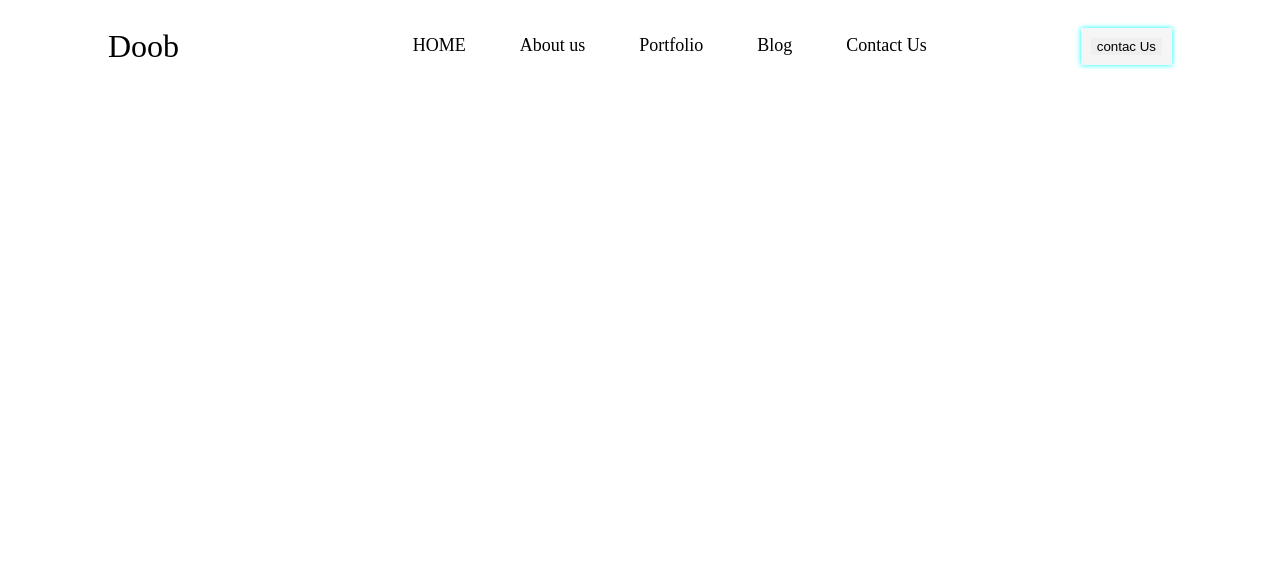
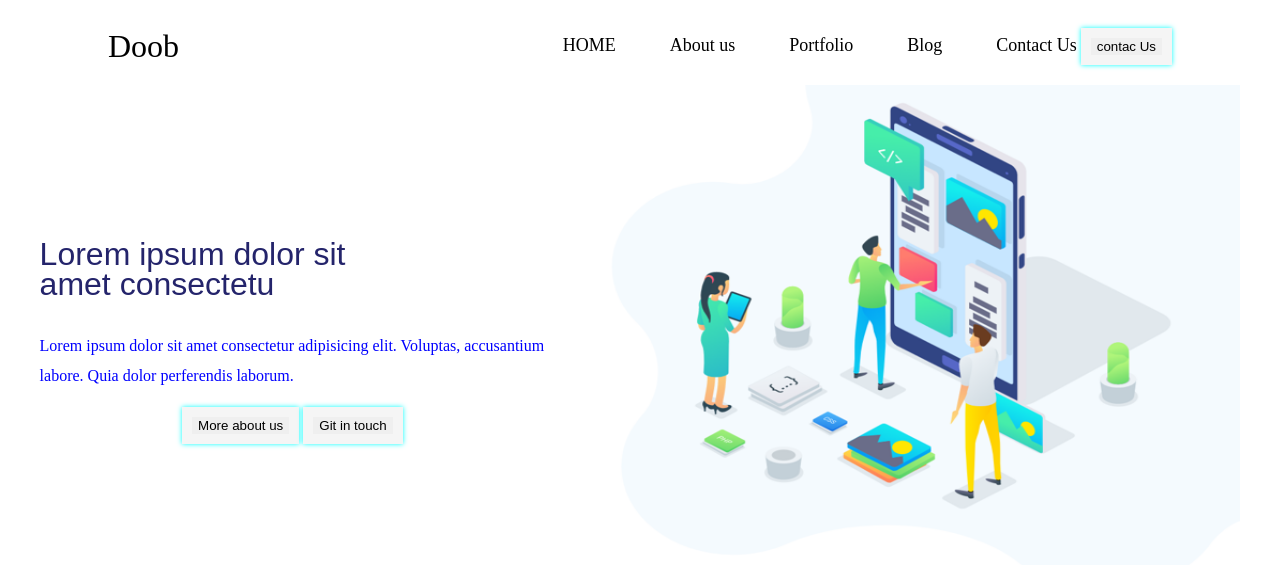
Before and after one commit to zaki4Y/Mini_projet2, a plain HTML site: page index.html in a window 1280 px wide. Drawn offline with Linux system fonts and the light colour scheme.

Commit message:
fin_section

```diff
--- a/index.html
+++ b/index.html
@@ -21,6 +21,27 @@
                 <button>contac Us</button>
             </nav>
         </div>
+    <!--fin  -->
+
     </header>
+    <!-- section_zaki -->
+    <main>
+        <div class="main-content">
+            <div class="text">
+                <div>
+                <p class="text2">Lorem ipsum dolor sit <br> amet consectetu</p>
+                <p>Lorem ipsum dolor sit amet consectetur adipisicing elit. Voluptas, accusantium labore. Quia dolor perferendis laborum.</p>
+                </div>
+                <div class="btn2">
+                    <button type="button">More about us</button>
+                    <button type="button">Git in touch</button>
+                </div>
+            </div>
+            <div class="img">
+                <img src="./puplic/img/imgcss.png" alt="">
+            </div>
+        </div>
+
+    </main>
 </body>
 </html>
--- a/puplic/css/app.css
+++ b/puplic/css/app.css
@@ -1,3 +1,9 @@
+
+
+
+
+
+/* zaki_navbar_debut*/
 .header {
     position: sticky;
     top: 0;
@@ -22,5 +28,66 @@
 button {
     border: 10px solid whitesmoke;
     box-shadow: 0 0 5px cyan;
-    margin-left: 150px;
+
 }
+.logo:hover {
+    border-bottom: 5px solid red;
+}
+
+.navbar a:hover {
+    color: red;
+}
+
+button:hover {
+    color: red;
+    box-shadow: 0 0 5px cyan, 0 0 25px cyan, 0 0 50px cyan, 0 0 100px cyan,
+        0 0 200px cyan;
+    cursor: pointer;
+}
+/* zaki_navbar_fin*/
+
+/* zak_section1 */
+.main-content {
+
+    width: 80vx;
+    height: 60vh;
+    display: flex;
+    align-items: start;
+    justify-content: space-around;
+}
+.text {
+    color: black;
+    font-size: 40px;
+    margin-bottom: 5px;
+    display: flex;
+    flex-direction: column;
+    align-items: center;
+    justify-content: center;
+
+
+}
+.text{
+    color: blue;
+    font-size: 16px;
+    line-height: 30px;
+    width: 40%;
+    height: 100%;
+
+}
+.img{
+    width: 50%;
+    height: 100%;
+
+
+
+}
+img {
+    width: 100%;
+    height: 100%;
+}
+.text2 {
+    font-family: sans-serif;
+    font-size: xx-large;
+    color: rgb(36, 36, 107);
+}
+/* finsection */
```
Also changed, not shown: puplic/img/imgcss.png (added).
